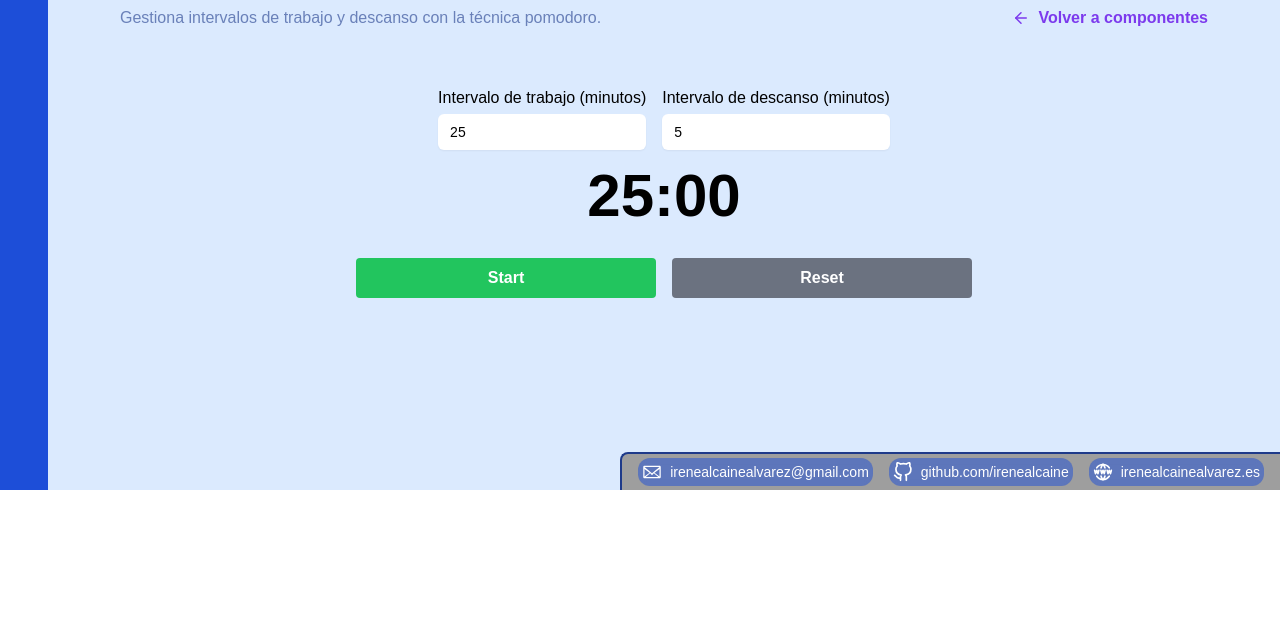
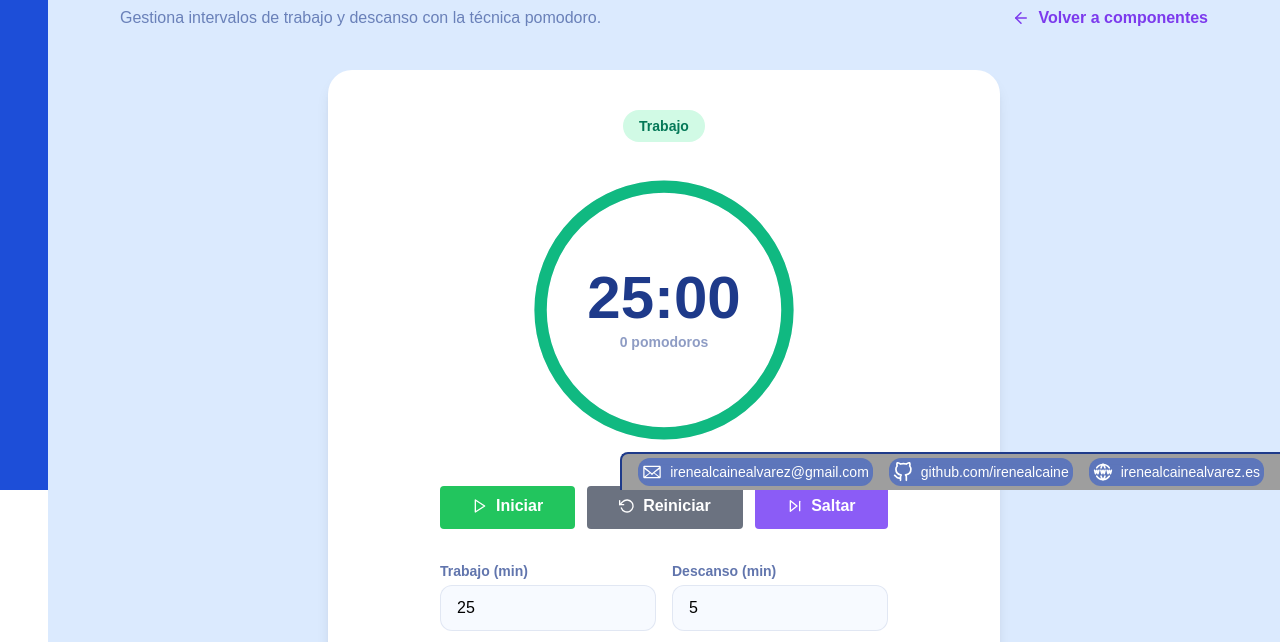
Before and after one commit to irenealcaine/el-rincon-de-no-pensar, a React (Create React App) app: page /components/timer in a window 1280 px wide. Shown: the part 310-952 px from the top of the page. Before the commit the page ends 800 px from the top, so only its background shows below. Built offline with nearby package versions, Linux system fonts and the light colour scheme; grey boxes are pictures that could not be loaded.

Commit message:
better pomodoro

```diff
--- a/src/Components/Timer.jsx
+++ b/src/Components/Timer.jsx
@@ -4,6 +4,9 @@ import Button from "./Button";
 import Footer from "./Footer";
 import Header from "./Header";
 import PageIntro from "./PageIntro";
+import { FiPlay, FiPause, FiRotateCcw, FiSkipForward } from "react-icons/fi";
+
+const STORAGE_KEY = "pomodoroCounter";
 
 const Timer = () => {
   const [workInterval, setWorkInterval] = useState(25);
@@ -11,36 +14,64 @@ const Timer = () => {
   const [isActive, setIsActive] = useState(false);
   const [timeLeft, setTimeLeft] = useState(workInterval * 60);
   const [isRestInterval, setIsRestInterval] = useState(false);
+  const [pomodoros, setPomodoros] = useState(() => {
+    try {
+      return parseInt(localStorage.getItem(STORAGE_KEY), 10) || 0;
+    } catch {
+      return 0;
+    }
+  });
 
-  function formatTime(seconds) {
+  useEffect(() => {
+    try {
+      localStorage.setItem(STORAGE_KEY, String(pomodoros));
+    } catch {
+      // localStorage no disponible
+    }
+  }, [pomodoros]);
+
+  const formatTime = (seconds) => {
     const minutes = Math.floor(seconds / 60);
     const remainingSeconds = seconds % 60;
     return `${minutes}:${remainingSeconds < 10 ? "0" : ""}${remainingSeconds}`;
-  }
+  };
 
   const workIntervalInSeconds = workInterval * 60;
   const restIntervalInSeconds = restInterval * 60;
 
-  function handleStartStopClick() {
+  const handleStartStopClick = () => {
     setIsActive((prevIsActive) => !prevIsActive);
-  }
+  };
 
   const handleResetClick = () => {
     setIsActive(false);
+    setIsRestInterval(false);
     setTimeLeft(workIntervalInSeconds);
+  };
+
+  const handleSkipClick = () => {
+    setTimeLeft(
+      isRestInterval ? workIntervalInSeconds : restIntervalInSeconds
+    );
+    setIsRestInterval(!isRestInterval);
   };
 
   const handleIntervalChange = (event) => {
     const { name, value } = event.target;
+    const parsed = parseInt(value, 10) || 0;
     if (name === "work") {
-      setWorkInterval(parseInt(value));
+      setWorkInterval(parsed);
+      if (!isActive) {
+        setIsRestInterval(false);
+        setTimeLeft(parsed * 60);
+      }
     } else {
-      setRestInterval(parseInt(value));
+      setRestInterval(parsed);
     }
   };
 
   function handleTick() {
-    setTimeLeft((timeLeft) => timeLeft - 1);
+    setTimeLeft((timeLeft) => (timeLeft > 0 ? timeLeft - 1 : timeLeft));
   }
 
   useInterval(handleTick, isActive ? 1000 : null);
@@ -51,6 +82,9 @@ const Timer = () => {
         "https://www.soundjay.com/misc/sounds/bell-ringing-03a.mp3"
       );
       audio.play();
+      if (!isRestInterval) {
+        setPomodoros((prev) => prev + 1);
+      }
       setTimeLeft(
         isRestInterval ? workIntervalInSeconds : restIntervalInSeconds
       );
@@ -58,6 +92,12 @@ const Timer = () => {
     }
     // eslint-disable-next-line react-hooks/exhaustive-deps
   }, [timeLeft, workIntervalInSeconds, restIntervalInSeconds]);
+
+  const radius = 120;
+  const circumference = 2 * Math.PI * radius;
+  const total = isRestInterval ? restIntervalInSeconds : workIntervalInSeconds;
+  const fraction = total > 0 ? timeLeft / total : 0;
+  const ringOffset = circumference * (1 - fraction);
 
   return (
     <div className="min-h-screen bg-blue-100">
@@ -72,49 +112,126 @@ const Timer = () => {
           backTo={"/components"}
           backLabel={"Volver a componentes"}
         />
-        <div className="flex flex-col items-center justify-center p-4">
-          <div className="flex flex-col md:flex-row mb-4">
-            <div className="md:mr-4">
-              <label htmlFor="workInterval">Intervalo de trabajo (minutos)</label>
-              <input
-                type="number"
-                name="work"
-                id="workInterval"
-                value={workInterval}
-                onChange={handleIntervalChange}
-                className="block w-full border-gray-300 rounded-md shadow-sm py-2 px-3 mt-1 focus:outline-none focus:ring-indigo-500 focus:border-indigo-500 sm:text-sm"
+
+        <section className="max-w-2xl mx-auto bg-white rounded-3xl shadow-lg p-6 md:p-10">
+          <div className="flex flex-col items-center">
+            <span
+              className={`px-4 py-1.5 rounded-full text-sm font-bold transition-colors duration-500 ${
+                isRestInterval
+                  ? "bg-violet-100 text-violet-700"
+                  : "bg-emerald-100 text-emerald-700"
+              }`}
+            >
+              {isRestInterval ? "Descanso" : "Trabajo"}
+            </span>
+
+            <div className="relative mt-6">
+              <svg
+                viewBox="0 0 280 280"
+                className="w-64 h-64 md:w-72 md:h-72 -rotate-90"
+              >
+                <circle
+                  cx="140"
+                  cy="140"
+                  r={radius}
+                  fill="none"
+                  stroke="#e2e8f0"
+                  strokeWidth="12"
                 />
-            </div>
-            <div>
-              <label htmlFor="restInterval">
-                Intervalo de descanso (minutos)
-              </label>
-              <input
-                type="number"
-                name="rest"
-                id="restInterval"
-                value={restInterval}
-                onChange={handleIntervalChange}
-                className="block w-full border-gray-300 rounded-md shadow-sm py-2 px-3 mt-1 focus:outline-none focus:ring-indigo-500 focus:border-indigo-500 sm:text-sm"
+                <circle
+                  cx="140"
+                  cy="140"
+                  r={radius}
+                  fill="none"
+                  stroke={isRestInterval ? "#8b5cf6" : "#10b981"}
+                  strokeWidth="12"
+                  strokeLinecap="round"
+                  strokeDasharray={circumference}
+                  strokeDashoffset={ringOffset}
+                  style={{ transition: "stroke-dashoffset 1s linear" }}
                 />
+              </svg>
+              <div className="absolute inset-0 flex flex-col items-center justify-center">
+                <span className="font-oswald text-5xl md:text-6xl font-bold text-blue-900 tabular-nums">
+                  {formatTime(timeLeft)}
+                </span>
+                <span className="mt-1 text-sm font-bold text-blue-900/50">
+                  {pomodoros} {pomodoros === 1 ? "pomodoro" : "pomodoros"}
+                </span>
               </div>
             </div>
-          <div className="text-6xl font-bold mb-8">{formatTime(timeLeft)}</div>
-          <div className="flex flex-col md:flex-row items-center gap-4 w-10/12 md:w-7/12">
+
+            <div className="mt-8 flex flex-col sm:flex-row gap-3 w-full max-w-md">
               <Button
                 type={isActive ? "red" : "green"}
                 onClickValue={handleStartStopClick}
-              value={isActive ? "Pause" : "Start"}
+                value={
+                  isActive ? (
+                    <span className="inline-flex items-center gap-2">
+                      <FiPause /> Pausar
+                    </span>
+                  ) : (
+                    <span className="inline-flex items-center gap-2">
+                      <FiPlay /> Iniciar
+                    </span>
+                  )
+                }
                 className={"w-full"}
               />
               <Button
                 type={"gray"}
                 onClickValue={handleResetClick}
-              value={"Reset"}
-              className={"w-full "}
+                value={
+                  <span className="inline-flex items-center gap-2">
+                    <FiRotateCcw /> Reiniciar
+                  </span>
+                }
+                className={"w-full"}
+              />
+              <Button
+                type={"violet"}
+                onClickValue={handleSkipClick}
+                value={
+                  <span className="inline-flex items-center gap-2">
+                    <FiSkipForward /> Saltar
+                  </span>
+                }
+                className={"w-full"}
               />
             </div>
+
+            <div className="mt-8 w-full max-w-md grid grid-cols-2 gap-4">
+              <label className="block">
+                <span className="block text-sm font-bold text-blue-900/70 mb-1">
+                  Trabajo (min)
+                </span>
+                <input
+                  type="number"
+                  min="1"
+                  name="work"
+                  value={workInterval}
+                  onChange={handleIntervalChange}
+                  disabled={isActive}
+                  className="w-full rounded-xl border border-blue-900/10 bg-blue-50/50 px-4 py-2.5 outline-none focus:ring-2 focus:ring-blue-500/40 disabled:opacity-50"
+                />
+              </label>
+              <label className="block">
+                <span className="block text-sm font-bold text-blue-900/70 mb-1">
+                  Descanso (min)
+                </span>
+                <input
+                  type="number"
+                  min="1"
+                  name="rest"
+                  value={restInterval}
+                  onChange={handleIntervalChange}
+                  disabled={isActive}
+                  className="w-full rounded-xl border border-blue-900/10 bg-blue-50/50 px-4 py-2.5 outline-none focus:ring-2 focus:ring-blue-500/40 disabled:opacity-50"
+                />
+              </label>
             </div>
+          </div>
+        </section>
       </main>
       <Footer />
     </div>
```
Lines whose indentation alone changed are shown as unchanged.
